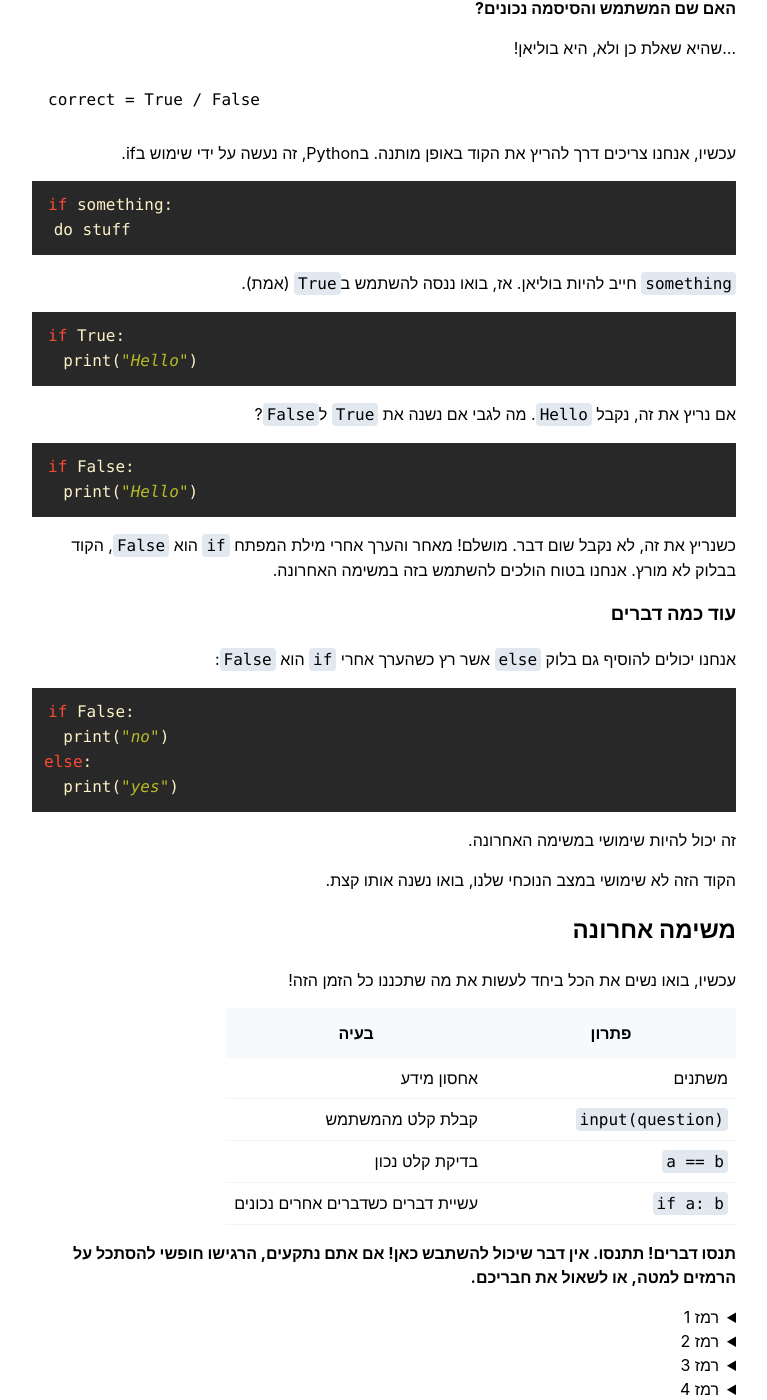
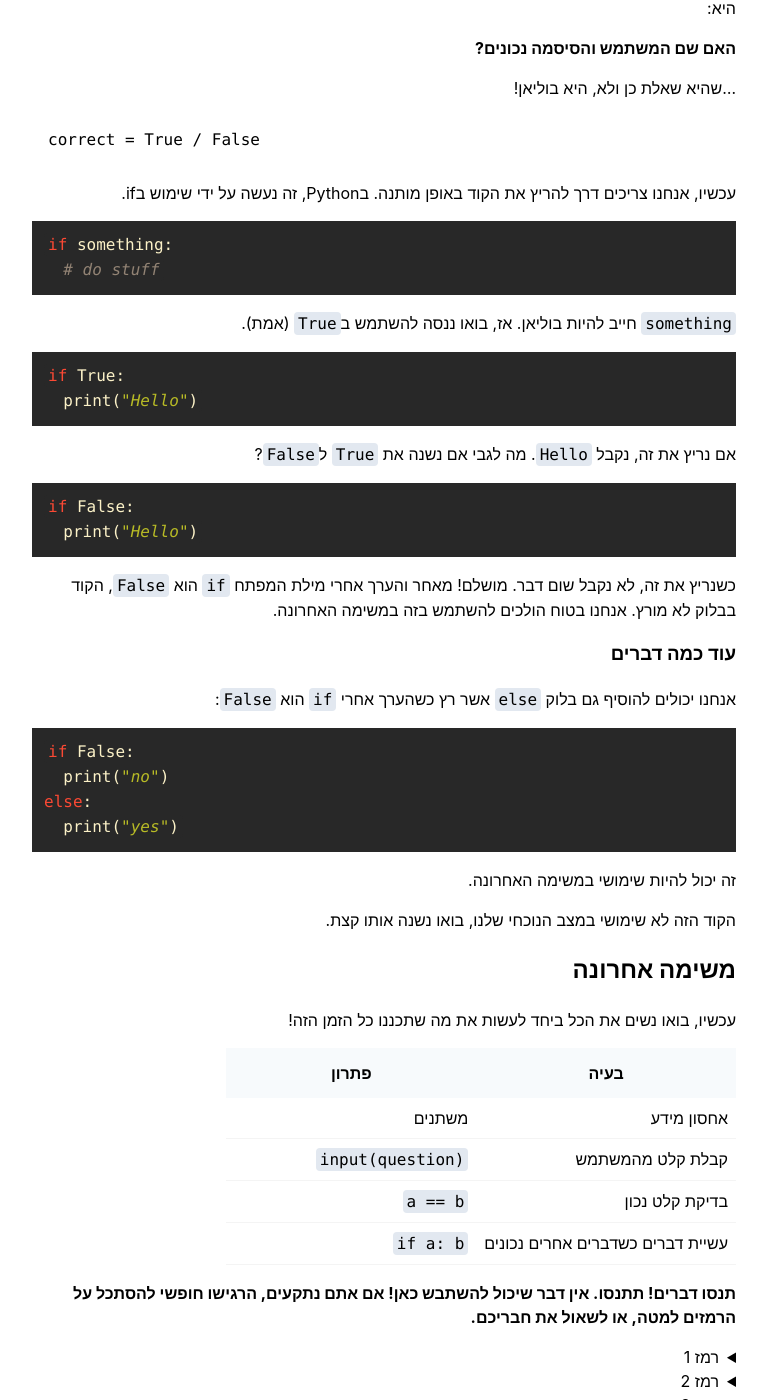
Before and after one commit to sheepsixteen/schools, a Jekyll site: the page built from _posts/2020-10-03-lesson-4.md, in a window 1280 px wide and 1400 px high, scrolled down 5418 px. Shown: the whole window, without its empty margins (256-1023 px from the left). Built offline with Jekyll 4.4.1, drawn with Linux system fonts in a browser that asks for light colours; nearby versions of some CDN libraries; a script that is not in the unit is left out.

````diff
--- a/_posts/2020-10-03-lesson-4.md
+++ b/_posts/2020-10-03-lesson-4.md
@@ -127,7 +127,8 @@ password = input("<your question for the password>")
 
 ## בדיקה אם שם המשתמש והסיסמה נכונים
 
-מה בדיוק אנחנו מתכוונים ב"נכונים"? טוב, שם המשתמש שניתן על ידי המשתמש חייב להיות זהה לשם המשתמש אשר שמור בתוכנה, ואותו הדבר עם הסיסמה.
+מה בדיוק אנחנו מתכוונים ב"נכונים"? טוב, שם המשתמש שניתן על ידי המשתמש חייב להיות
+זהה לשם המשתמש אשר שמור בתוכנה, ואותו הדבר עם הסיסמה.
 
 במילים אחרות:
 
@@ -139,7 +140,7 @@ password = input("<your question for the password>")
 **פתחו את סביבת ההרצה שלכם, ובתוך הטרמינל הקלידו:**
 
 ```python
-"test"  ==  "test"
+"test" == "test"
 ```
 
 מה זה אומר?
@@ -149,7 +150,7 @@ password = input("<your question for the password>")
 בואו ננסה עוד משהו:
 
 ```python
-"test"  ==  "egg"
+"test" == "egg"
 ```
 הטרמינל מחזיר `False`.
 
@@ -158,18 +159,21 @@ password = input("<your question for the password>")
 - האם `test` שווה ל`test`? כן.
 - האם `test` שווה ל`egg`? לא.
 
-הדרך שבה אנחנו יכולים לתרגם את זה לPython היא על ידי שימוש בסימן ה ==. זה שואל את Python "האם החלק לפני הסימן שווה לחלק אחרי הסימן?".
+הדרך שבה אנחנו יכולים לתרגם את זה לPython היא על ידי שימוש בסימן ה ==. זה שואל
+את Python "האם החלק לפני הסימן שווה לחלק אחרי הסימן?".
 
-> **הערה:** אל תתבלבלו בין = ל==. אנחנו משתמשים ב= בשביל משתנים ו== בשביל בוליאנים. אתם תקבלו שגיאת סינטקס אם תתבלבלו בין השניים. אל תלחצו! פשוט תשנו את זה לסימן הנכון.
+> **הערה:** אל תתבלבלו בין = ל==. אנחנו משתמשים ב= בשביל משתנים ו== בשביל
+> בוליאנים. אתם תקבלו שגיאת סינטקס אם תתבלבלו בין השניים. אל תלחצו! פשוט תשנו את
+> זה לסימן הנכון.
 
 אנחנו יכולים גם להשתמש במשתנים ב==:
 
 ```python
 a = "test"
 
-a      == "test"  # => True
-"test" == a   # => True
-a      == a        # => True
+a == "test"  # => True
+"test" == a  # => True
+a == a       # => True
 ```
 
 אנחנו יכולים גם לבדוק קלטים!
@@ -214,9 +218,9 @@ if a and b:
 מספר דוגמאות:
 
 ```python
-True  and  True  # => True
-True  and  False  # => False
-False  and  False  # => False
+True and True  # => True
+True and False  # => False
+False and False  # => False
 ```
 
 ## עשייה של משהו אם משהו אחר קורה
@@ -228,6 +232,7 @@ False  and  False  # => False
 אנחנו בעיקרון עובדים לפי טבלת הזרימה מקודם.
 
 ![Flow chart](https://camo.githubusercontent.com/94adca679ae7a1dd5fe0e7731e257987fe58d3be/68747470733a2f2f692e696d6775722e636f6d2f3474476446756e2e706e67)
+
 אם שם המשתמש והסיסמה נכונים, תכניס את המשתמש. אחרת, אל תכניס אותו. דרך אחרת לנסח את זה היא:
 
 **האם שם המשתמש והסיסמה נכונים?**
@@ -243,7 +248,7 @@ correct = True / False
 
 ```python
 if something:
- do stuff
+  # do stuff
 ```
 
 `something` חייב להיות בוליאן. אז, בואו ננסה להשתמש ב`True` (אמת).
@@ -282,14 +287,15 @@ else:
 
 עכשיו, בואו נשים את הכל ביחד לעשות את מה שתכננו כל הזמן הזה!
 
-| פתרון | בעיה |
-| ----- | ------ |
-|משתנים|אחסון מידע|
-| `input(question)` | קבלת קלט מהמשתמש |
-|`a == b`|בדיקת קלט נכון|
-|`if a: b`|עשיית דברים כשדברים אחרים נכונים|
+| בעיה                             | פתרון             |
+| ------                           | -----             |
+| אחסון מידע                       | משתנים            |
+| קבלת קלט מהמשתמש                 | `input(question)` |
+| בדיקת קלט נכון                   | `a == b`          |
+| עשיית דברים כשדברים אחרים נכונים | `if a: b`         |
 
-**תנסו דברים! תתנסו. אין דבר שיכול להשתבש כאן! אם אתם נתקעים, הרגישו חופשי להסתכל על הרמזים למטה, או לשאול את חבריכם.**
+**תנסו דברים! תתנסו. אין דבר שיכול להשתבש כאן! אם אתם נתקעים, הרגישו חופשי
+להסתכל על הרמזים למטה, או לשאול את חבריכם.**
 
 <details>
 <summary>
@@ -315,12 +321,12 @@ username == username_input and password == password_input
 
 ```python
 # The saved data
-username  = ...
-password  = ...
+username = ...
+password = ...
 
 # Get user input
-username_input  = ...
-password_input  = ...
+username_input = ...
+password_input = ...
 
 # Check user input matches saved data
 if ...:
@@ -339,8 +345,8 @@ else ...:
 
 ```python
 # The saved data
-username  =  "username goes here"
-password  =  "password goes here"
+username = "username goes here"
+password = "password goes here"
 ```
 
 (תחליפו עם שם המשתמש והסיסמה שאתם רוצים)
````
